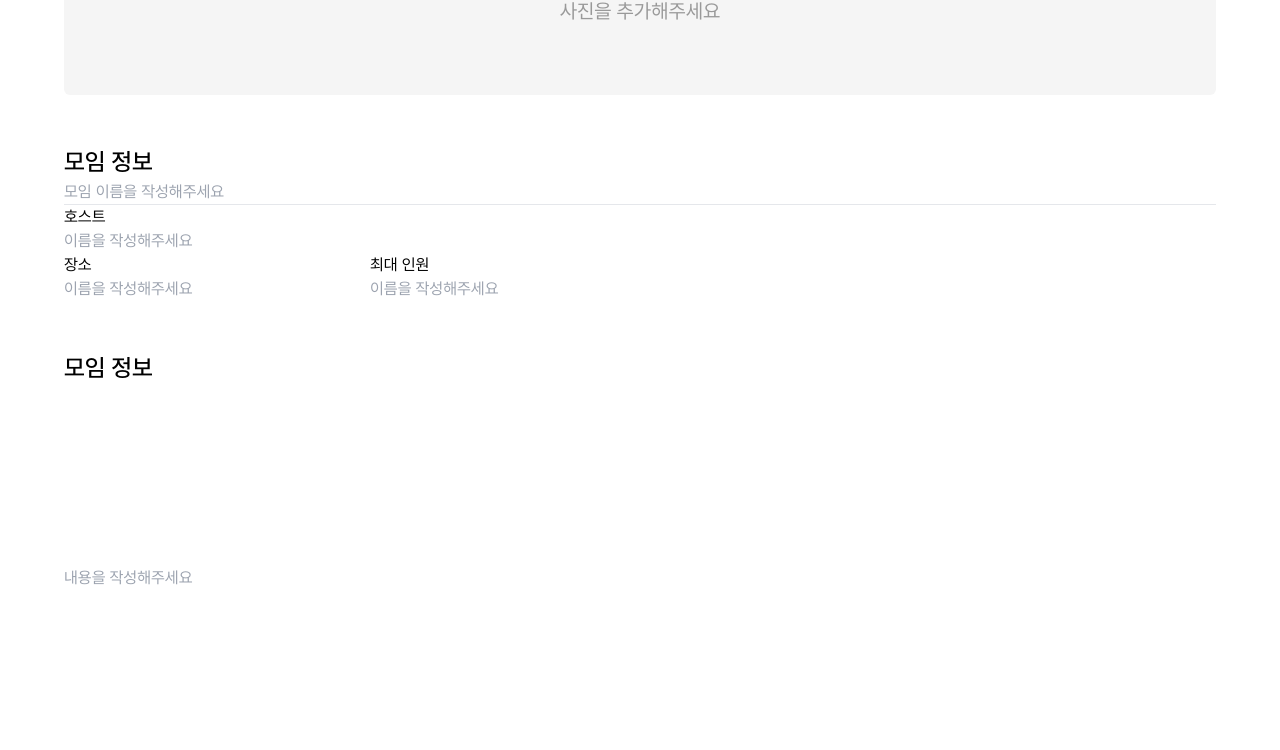
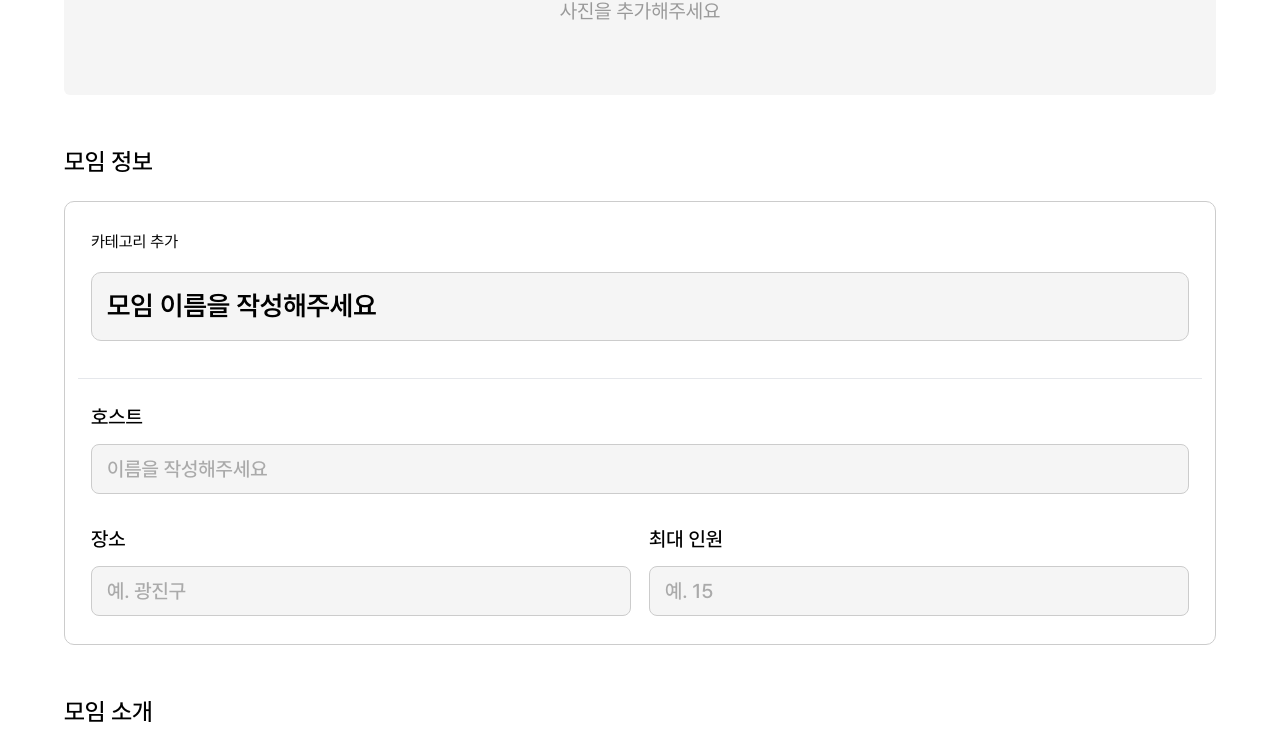
Before and after one commit to soom4478/CareerTeen-front, a Next.js app: page /club/create in a window 1280 px wide. Shown: the part 272-1022 px from the top of the page. Built offline with nearby package versions, Linux system fonts and the light colour scheme.

Commit message:
[feat] 그룹 추가 페이지 마크업 작업

```diff
--- a/src/app/club/create/page.tsx
+++ b/src/app/club/create/page.tsx
@@ -53,34 +53,56 @@ export default function Page() {
                 )}
             </div>
 
-
-            {/* 이하 생략된 폼 */}
-            <p className="font-medium text-[24px] mt-[49px]">모임 정보</p>
             <div>
-                <input type="text" placeholder="모임 이름을 작성해주세요" />
-                <hr />
-                <p>호스트</p>
-                <input type="text" placeholder="이름을 작성해주세요" />
-                <div className="flex">
-                    <div>
-                        <p>장소</p>
-                        <input type="text" placeholder="이름을 작성해주세요" />
+                <p className="font-medium text-[24px] mt-[49px] mb-[21px]">모임 정보</p>
+                <div className="py-[28px] rounded-[10px] border border-[#CCC]">
+                    <div className="mx-[26px] flex flex-col gap-[18px] mb-[37px]">
+                        <div className="flex">
+                            <div>카테고리 추가</div>
+                        </div>
+                        <input
+                            type="text"
+                            placeholder="모임 이름을 작성해주세요"
+                            className="px-[15px] py-[13px] rounded-[10px] border border-[#CCC] bg-[#F5F5F5] text-[27px] font-semibold placeholder:text-black" />
                     </div>
-                    <div>
-                        <p>최대 인원</p>
-                        <input type="text" placeholder="이름을 작성해주세요" />
+                    <hr className="mx-[13px] mb-[23px]" />
+                    <div className="mx-[26px] flex flex-col gap-[12px] mb-[30px]">
+                        <p className="clubInputTitle">호스트</p>
+                        <input
+                            type="text"
+                            placeholder="이름을 작성해주세요"
+                            className="clubInputBox" />
+                    </div>
+                    <div className="mx-[26px] flex gap-[18px]">
+                        <div className="w-1/2 flex flex-col gap-[12px]">
+                            <p className="clubInputTitle">장소</p>
+                            <input
+                                type="text"
+                                placeholder="예. 광진구"
+                                className="w-full clubInputBox" />
+                        </div>
+                        <div className="w-1/2 flex flex-col gap-[12px]">
+                            <p className="clubInputTitle">최대 인원</p>
+                            <input
+                                type="text"
+                                placeholder="예. 15"
+                                className="w-full clubInputBox" />
+                        </div>
                     </div>
                 </div>
             </div>
 
-            <p className="font-medium text-[24px] mt-[49px]">모임 정보</p>
-            <input
-                type="text"
-                placeholder="내용을 작성해주세요"
-                className="w-full h-[382px]"
-            />
-            <button type="button">취소하기</button>
-            <button type="submit">생성하기</button>
+            <div>
+                <p className="font-medium text-[24px] mt-[49px] mb-[21px]">모임 소개</p>
+                <textarea
+                    placeholder="내용을 작성해주세요"
+                    className="w-full h-[382px] border border-[#CCC] rounded-[10px] px-[26px] py-[28px]"
+                ></textarea>
+            </div>
+            <div className="flex justify-end gap-[10px] mt-[57px] mb-[154px]">
+                <button type="button" className="button1">취소하기</button>
+                <button type="submit" className="button2">생성하기</button>
+            </div>
         </form>
     );
 }
--- a/src/app/globals.css
+++ b/src/app/globals.css
@@ -125,4 +125,10 @@ body {
   .info-text {
     @apply font-medium text-[#333] text-[19px]
   }
+  .clubInputTitle {
+    @apply font-medium text-[20px]
+  }
+  .clubInputBox {
+    @apply px-[15px] py-[9px] rounded-[8px] border border-[#CCC] bg-[#F5F5F5] font-medium text-[20px] placeholder:text-[#AAA]
+  }
 }
```
